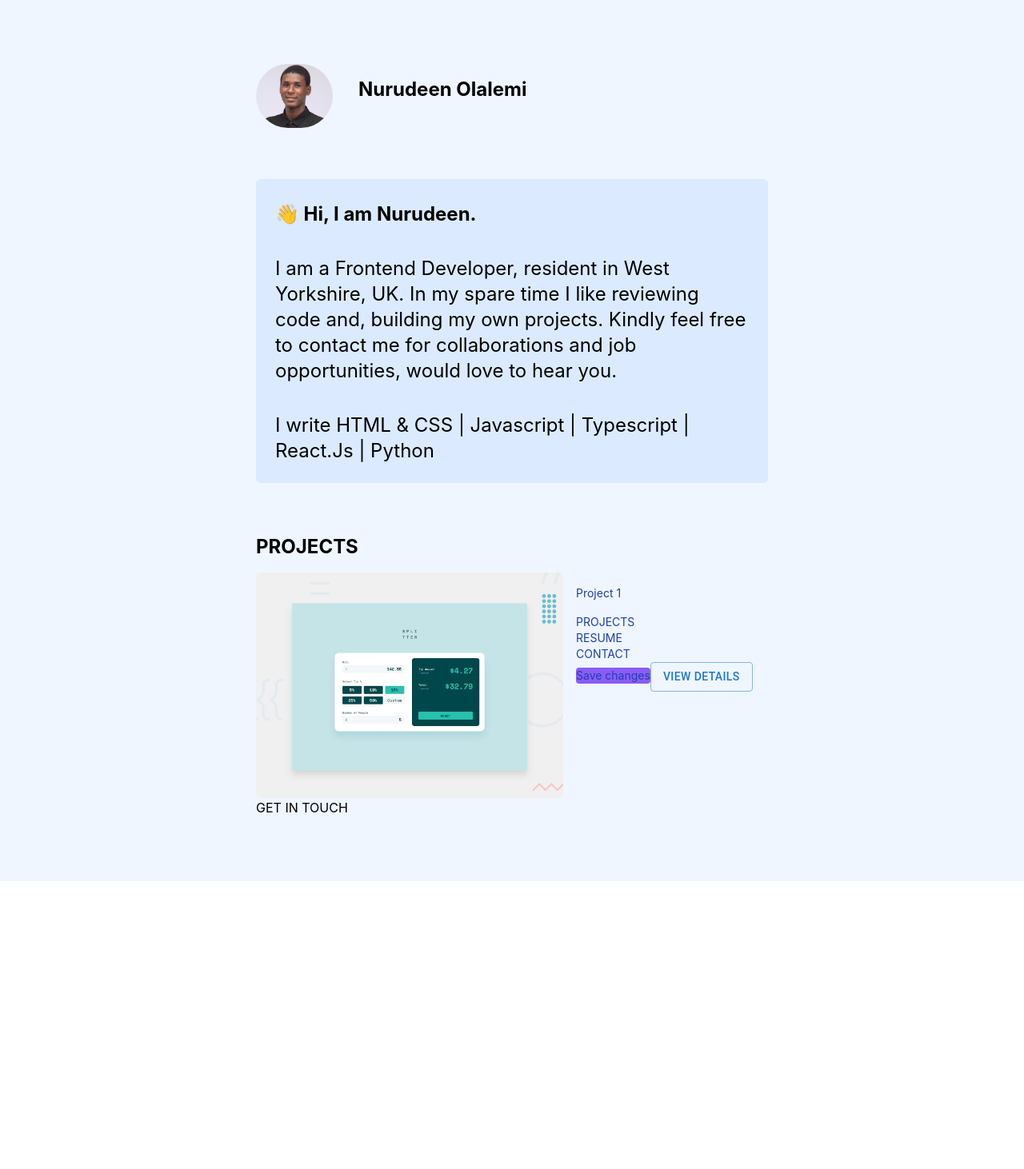
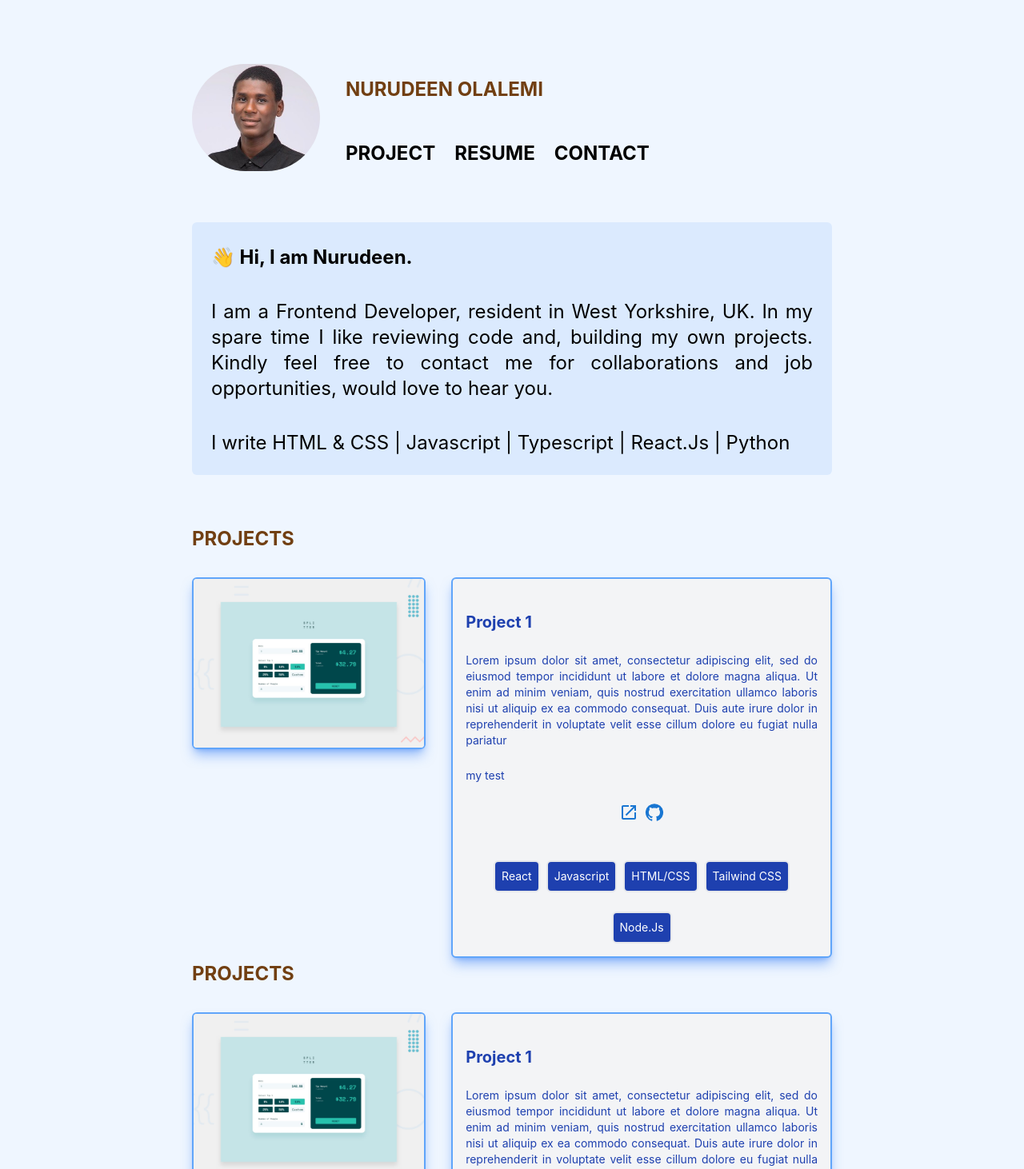
Before and after one commit to olalemi/portfolio, a React (Create React App) app: page / in a window 1280 px wide. Shown: the top 1462 px of the page at 80% size. Before the commit the page ends 1102 px from the top, so only its background shows below. Built offline with nearby package versions, Linux system fonts and the light colour scheme.

Commit message:
jsconfig file was created

```diff
--- /dev/null
+++ b/jsconfig.json
@@ -0,0 +1,5 @@
+{
+    "compilerOptions": {
+        "baseUrl": "src"
+    }
+}
--- a/src/App.js
+++ b/src/App.js
@@ -1,27 +1,33 @@
 import React from 'react';
 import  NavBar from './components/NavBar';
-import {BrowserRouter,Routes, Route, Link } from 'react-router-dom';
 import './App.css';
 import HomeText from './components/HomeText';
 import Section from './components/Section.js';
 import Contact from './components/Contact';
+import {tipcalc,googleapi} from "src/images";
+
 
 
 
 function App() {
   return (
-    <div className="sm:p-4 md:px-20 md:py-20 xl:px-80 xl:py-20 bg-blue-50">
+    <div className="sm:p-6 md:px-10 md:py-20 xl:px-60 xl:py-20 bg-blue-50" >
       <NavBar />
-      <div className="sm:mt-8 lg:mt-16">
-      <HomeText />
+      <div className="sm:mt-8 lg:mt-16 " >
+      <HomeText  />
       </div>
-      <div className="sm:mt-8 lg:mt-16">
+      <div className="sm:mt-8 lg:mt-16"  >
 
-      <Section />
+      <Section Image={tipcalc} title="my test"/>
+
+      <Section Image={googleapi} title="my test 2"/>
 
       </div>
 
-      <Contact/>
+      <div className="sm:mt-8 lg:mt-16">
+      <Contact />
+      </div>
+
 
 
     </div>
--- a/src/components/Contact.js
+++ b/src/components/Contact.js
@@ -1,10 +1,24 @@
 import React from 'react'
 
-const Contact = () => {
+
+
+function Contact () {
+
   return (
-    <div>
+    <div className="sm:mt-8 lg:mt-16 " >
 
-        <p>GET IN TOUCH</p>
+    <h1 className=" mt-1 text-xl lg:text-2xl font-bold  text-yellow-900  " id="contact">GET IN TOUCH</h1>
+
+        <form className="sm:mt-8 lg:mt-16 ">
+
+        <input type="text" id="fname" name="fname" placeholder="Name"/><br />
+        <label for="lname"></label><br/>
+        <input type="text" id="lname" name="lname" placeholder="Email"/><br/>
+        <label for="lname"></label><br/>
+        <input type="text" id="lname" name="lname" placeholder="Subject"/><br/>
+        <label for="lname"></label><br/>
+        <input type="message" rows="5" id="lname" name="lname" placeholder="Message"/><br/>
+        </form>
 
 
 
@@ -12,4 +26,4 @@ const Contact = () => {
   )
 }
 
-export default Contact
+export default Contact;
--- a/src/components/HomeText.js
+++ b/src/components/HomeText.js
@@ -6,9 +6,9 @@ function HomeText() {
 
      <div >
 
-     <h1 className=" mt-1 sm:text-xl font-bold lg:text-2xl ">👋 Hi, I am Nurudeen.</h1>
+     <h1 className="  mt-1 sm:text-xl font-bold lg:text-2xl ">👋 Hi, I am Nurudeen.</h1>
 
-        <p className=" mt-9 sm:text-sm md:text-xl lg:text-2xl"> I am a Frontend Developer, resident in West Yorkshire, UK. In my spare time I like reviewing code
+        <p className= "mt-9 sm:text-sm md:text-xl lg:text-2xl text-justify"> I am a Frontend Developer, resident in West Yorkshire, UK. In my spare time I like reviewing code
        and, building my own projects. Kindly feel free to contact me for collaborations and job opportunities, would love to hear you.</p>
 
 
--- a/src/components/NavBar.js
+++ b/src/components/NavBar.js
@@ -6,28 +6,42 @@ import photo from '../photo.JPG'
 import {Link} from 'react-scroll';
 
 
+
+
  function NavBar() {
   return (
-    <div className=" md:flex  flex-row gap-x-8">
+    <div className=" flex flex-col  md:flex-row gap-x-8">
 
 
 
-      <img  className=" w-24 rounded-full " src={photo} alt="myphoto" />
+          <img  className=" sm:w-28 md:w-40 shrink-0 sm:rounded-full " src={photo} alt="myphoto" />
 
 
 
-  <div className="flex flex-col gap-y-6 sm:mt-4">
+    <div className="flex flex-col sm:gap-y-6 md:gap-y-12 sm:mt-4">
+
               <div >
-            <h1 className="text-2xl font-bold ">Nurudeen Olalemi</h1>
+                  <h1 className="text-2xl text-yellow-900 font-bold ">NURUDEEN OLALEMI</h1>
               </div>
+
           <div >
 
 
-      <ul className="flex flex-row flex-wrap sm:text-sm md:text-xl text-grey-50 hover:text-blue-800 font-bold gap-x-6 sm:mt-1">
+
+            <ul className="flex flex-row flex-wrap hover: font-bold cursor-pointer gap-x-6  lg:text-2xl">
+            <li className="hover:text-yellow-900"><Link to='project' spy={true} smooth={true}  offset={700} duration={500}>PROJECT</Link></li>
+            <li className="hover:text-yellow-900"><a href={Resume} without rel="noopener noreferrer" target="_blank">RESUME</a></li>
+            <li className="hover:text-yellow-900"><Link to='contact' spy={true} smooth={true}  offset={70} duration={500}>CONTACT</Link></li>
+
 
 
 
             </ul>
+
+
+
+
+
 
 
           </div>
--- a/src/components/Section.Js
+++ b/src/components/Section.Js
@@ -1,30 +1,56 @@
 import React from "react";
-import Button from "@mui/material/Button";
+// import Button from "@mui/material/Button";
+import {OpenInNew, GitHub}from '@mui/icons-material';
+
+
+
 import tipcalc from "../images/tipcalc.jpg";
 
 const Section = (props) => {
+
+
+const title = props.title;
+
   return (
-    <div>
-      <h1 className=" mt-1 text-xl lg:text-2xl font-bold "> PROJECTS</h1>
+    <div >
+      <h1 className=" mt-1 text-xl lg:text-2xl font-bold  text-yellow-900  " id="project"> PROJECTS</h1>
 
-      <div className=" mt-4 flex flex-wrap gap-x-4 text-sm text-blue-800">
-        <img className=" w-96 rounded-md" src={tipcalc} alt="myphotoo" />
+      <div className=" mt-8 flex  justify-around flex-col   md:flex-row gap-x-8 text-sm text-blue-800">
+        <div>
+        <img className="  transition ease-in-out delay-75  hover:-translate-y-1 hover:scale-105 hover:bg-indigo-500 duration-300  border-solid border-2 border-blue-400  shadow-lg shadow-blue-500/50  md:w-full rounded-md" src={tipcalc} alt="myphotoo" />
 
-        <div className=" sm:mt-4 ">
-          <h3>Project 1</h3>
+        </div>
 
-          <ul className=" mt-4  flex-wrap gap-8 text-sm text-blue-800">
-            <li>PROJECTS</li>
-            <li>RESUME</li>
-            <li>CONTACT</li>
-          </ul>
-          <button class="bg-violet-500 rounded hover:bg-violet-600 active:bg-violet-700 focus:outline-none focus:ring focus:ring-violet-300 ...">
-            Save changes
-          </button>
-          <Button className=" mt-4 rounded-md" variant="outlined">
-            View Details
-          </Button>
-        </div>
+          <div className=" rounded-md p-4 border-solid border-2 border-blue-400 bg-gray-100 shadow-lg shadow-blue-500/50 transition ease-in-out delay-75  hover:-translate-y-1 hover:scale-105    w-rounded-md">
+            <h1 className="flex gap-x-2 mt-6 font-bold text-xl">Project 1</h1>
+
+
+
+               <h3 className="flex gap-x-2 mt-6 text-justify">Lorem ipsum dolor sit amet, consectetur adipiscing elit,
+               sed do eiusmod tempor incididunt ut labore et dolore magna aliqua.
+               Ut enim ad minim veniam, quis nostrud exercitation ullamco laboris nisi ut aliquip ex ea
+               commodo consequat. Duis aute irure dolor in reprehenderit in voluptate velit esse cillum dolore eu
+               fugiat nulla pariatur</h3>
+
+               <h3 className="flex gap-x-2 mt-6 text-justify">{ title }</h3>
+
+               <div className="flex flex-row  justify-center flex-wrap gap-x-2 mt-6" >
+               <OpenInNew className="cursor-pointer transition ease-in-out delay-75  hover:-translate-y-1 hover:scale-105"  fontSize="medium"  onClick={event =>  window.open('https://fonts.googleapis.com/icon?family=Material+Icons')} color="primary" />
+              <GitHub className="cursor-pointer transition ease-in-out delay-75  hover:-translate-y-1 hover:scale-105" fontSize="medium" onClick={event =>  window.open('https://fonts.googleapis.com/icon?family=Material+Icons')} color="primary" />
+               </div>
+
+
+              <div className="flex flex-row flex-wrap gap-x-2 mt-6 justify-center " >
+              <button className="gap-x-2 mt-6 border-solid border-2 transition ease-in-out delay-75  hover:-translate-y-1 hover:scale-105 bg-blue-800 text-white p-2 rounded-md" type="button ">React</button>
+              <button className=" gap-x-2 mt-6 border-solid border-2 transition ease-in-out delay-75  hover:-translate-y-1 hover:scale-105 bg-blue-800 text-white p-2 rounded-md" type="button ">Javascript</button>
+              <button className="gap-x-2 mt-6 border-solid border-2 transition ease-in-out delay-75  hover:-translate-y-1 hover:scale-105 bg-blue-800 text-white p-2 rounded-md" type="button ">HTML/CSS</button>
+              <button className=" gap-x-2 mt-6 border-solid border-2 transition ease-in-out delay-75  hover:-translate-y-1 hover:scale-105 bg-blue-800 text-white p-2 rounded-md" type="button ">Tailwind CSS </button>
+              <button className=" gap-x-2 mt-6 border-solid border-2 transition ease-in-out delay-75  hover:-translate-y-1 hover:scale-105 bg-blue-800 text-white p-2 rounded-md" type="button ">Node.Js</button>
+              </div>
+
+
+
+          </div>
       </div>
     </div>
   );
```
Also changed, not shown: package.json (+6 -1 lines), src/images/googleapi.jpg (added), 1 other file (tests, documents, lock files or other folders). Lines whose indentation alone changed are shown as unchanged.
